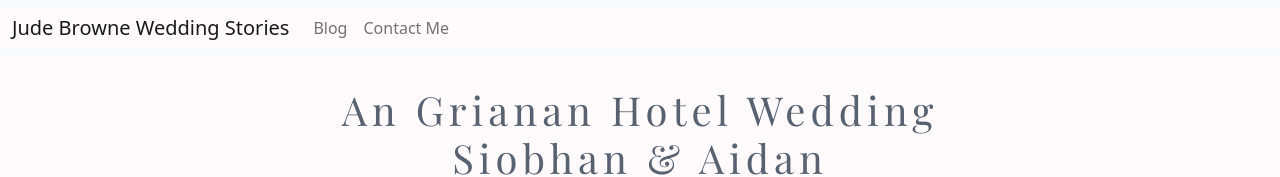
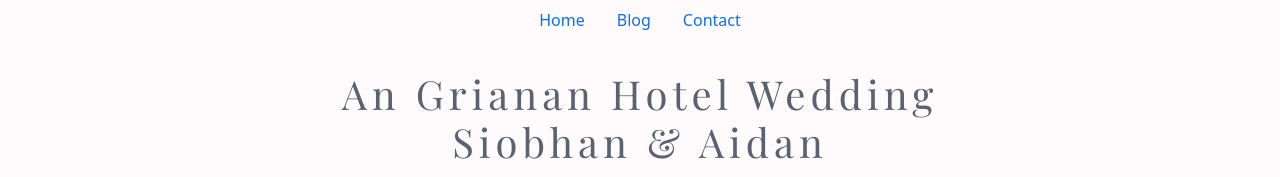
Before and after one commit to Code-Institute-Submissions/niamhbrowne-MS2-Photography_MayResub, a plain HTML site: page image1.html in a window 1280 px wide. Shown: the top 177 px of the page. Drawn offline with nearby package versions, Linux system fonts and the light colour scheme; a web font is replaced by a local one.

Commit message:
changed navbar to sticky navbar

```diff
--- a/image1.html
+++ b/image1.html
@@ -20,21 +20,19 @@
 
     <!-----------------------------Nav Bar-->
     <!------------------------------Code from Bootstrap-->
-    <nav class="navbar navbar-expand-lg navbar-light bg-light">
-        <div class="container-fluid">
-            <a class="navbar-brand" href="index.html">Jude Browne Wedding Stories</a>
-            <button class="navbar-toggler" type="button" data-bs-toggle="collapse" data-bs-target="#navbarNavAltMarkup"
-                aria-controls="navbarNavAltMarkup" aria-expanded="false" aria-label="Toggle navigation">
-                <span class="navbar-toggler-icon"></span>
-            </button>
-            <div class="collapse navbar-collapse" id="navbarNavAltMarkup">
-                <div class="navbar-nav">
-                    <a class="nav-link" href="blog.html">Blog</a>
-                    <a class="nav-link" href="contact.html">Contact Me</a>
-                </div>
-            </div>
-        </div>
-    </nav>
+    <nav class="sticky-top">
+    <ul class="nav justify-content-center">
+  <li class="nav-item">
+    <a class="nav-link active" href="index.html">Home</a>
+  </li>
+  <li class="nav-item">
+    <a class="nav-link" href="blog.html">Blog</a>
+  </li>
+  <li class="nav-item">
+    <a class="nav-link" href="contact.html">Contact</a>
+  </li>
+</ul>
+</nav>
 
     <!-----------------------------Heading and Paragraph-->
     <div class="successBlog">
--- a/static/css/style.css
+++ b/static/css/style.css
@@ -71,10 +71,12 @@
     color: #586271;
     text-align: center;
     letter-spacing: 5px;
+    padding-top: 40px;
+    padding-bottom: 40px;
 }
 
 .thumbnail {
-    padding-top: 40px;
+    padding-top: 70px;
     padding-bottom: 30px;
 }
 
@@ -125,6 +127,11 @@ letter-spacing: 3px;
 /*----------------------------------Google Maps*/
 
 div#map {min-height: 360px;}
+
+#map {
+    padding-top: 30px;
+    padding-bottom: 30px;
+}
 
 /*-----------------------------------------------------------------------Contact Page*/
 /*-------------------------------------Form*/
```
Also changed, not shown: blog.html (+20 -20 lines), contact.html (+13 -15 lines), image2.html (+12 -14 lines), image3.html (+13 -14 lines), image4.html (+12 -14 lines), index.html (+13 -15 lines), success.html (+12 -14 lines).
